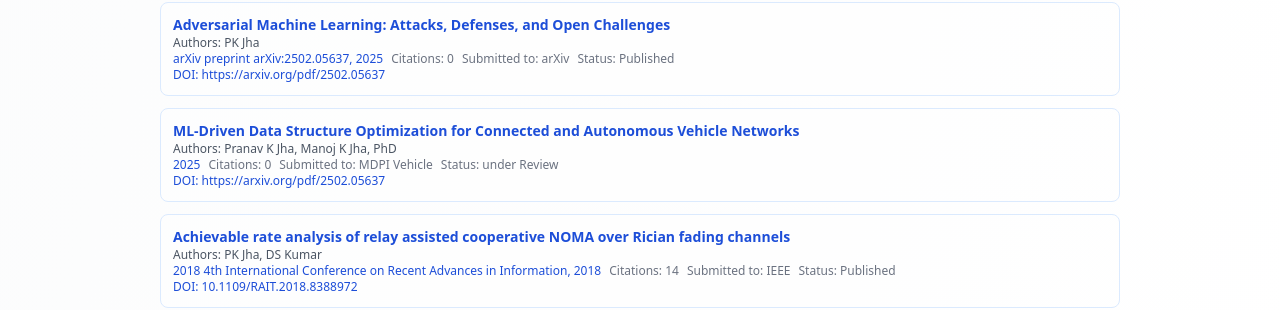
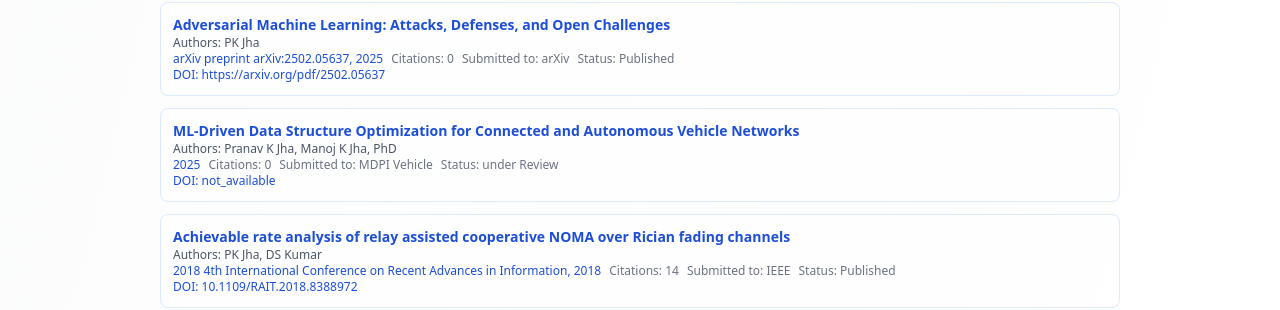
Before and after one commit to Idsl-group/idsl-group.github.io, a Next.js app: page /about-me in a window 1280 px wide. Shown: the part 4811-5121 px from the top of the page. Built offline with nearby package versions, Linux system fonts and the light colour scheme.

Commit message:
updated publications

```diff
--- a/data/resume.ts
+++ b/data/resume.ts
@@ -471,7 +471,7 @@ const resume = {
       status: "under Review",
       year: 2025,
       citations: 0,
-      doi: "https://arxiv.org/pdf/2502.05637",
+      doi: "not_available",
     },
   ],
 
```
